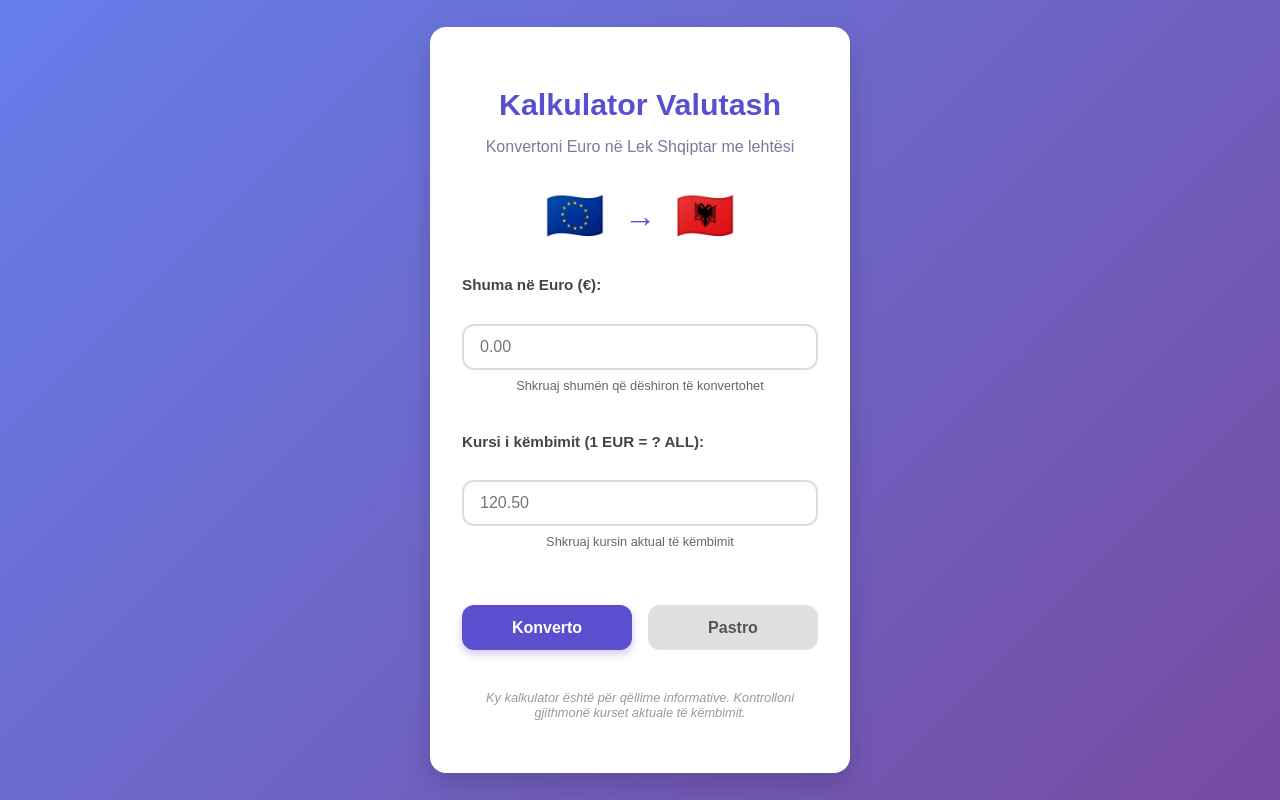
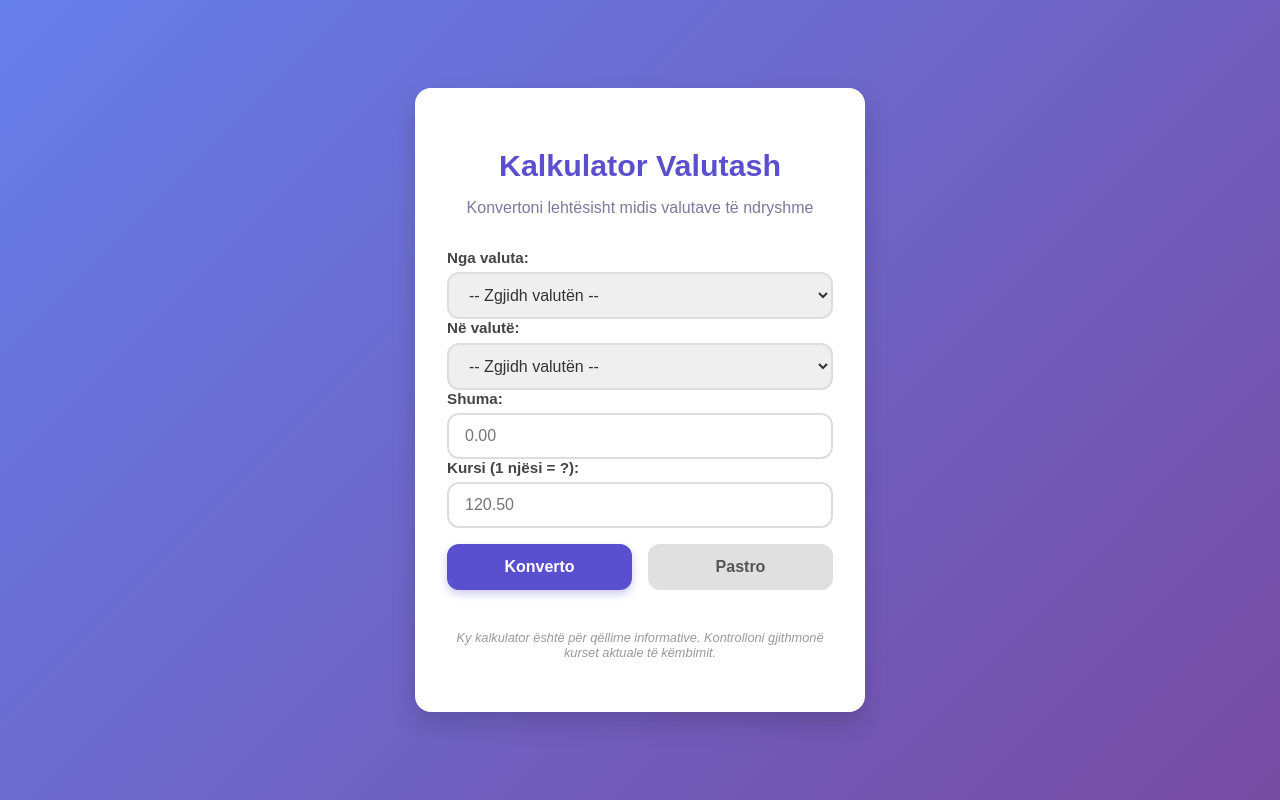
Before and after one commit to mekitamardedaj66-afk/Klasa-13-F, a PHP site: page / in a window 1280 px wide. Run offline with PHP 8.4, Linux system fonts and the light colour scheme.

Commit message:
shtimi i valutave te ndryshme

```diff
--- a/index.php
+++ b/index.php
@@ -7,19 +7,23 @@ $showResult = false;
 
 if ($_SERVER['REQUEST_METHOD'] === 'POST') {
     if (isset($_POST['reset'])) {
-        // Reset - thjesht mos bëjmë asgjë, do pastrohen fushat
+        // Reset - nuk bën asgjë, fushat do pastrohen në HTML
     } else {
-        $euroValue = filter_input(INPUT_POST, 'euro', FILTER_VALIDATE_FLOAT);
-        $rateValue = filter_input(INPUT_POST, 'koeficienti', FILTER_VALIDATE_FLOAT);
+        $fromCurrency = $_POST['fromCurrency'] ?? '';
+        $toCurrency = $_POST['toCurrency'] ?? '';
+        $amount = filter_input(INPUT_POST, 'amount', FILTER_VALIDATE_FLOAT);
+        $rate = filter_input(INPUT_POST, 'rate', FILTER_VALIDATE_FLOAT);
 
-        if ($euroValue === false || $rateValue === false || $euroValue < 0 || $rateValue <= 0) {
+        if ($amount === false || $rate === false || $amount < 0 || $rate <= 0) {
             $error = 'Ju lutem shkruani vlera valide (pozitive).';
+        } elseif (empty($fromCurrency) || empty($toCurrency)) {
+            $error = 'Zgjidhni valutën e duhur.';
         } else {
-            $lekValue = $euroValue * $rateValue;
-            $formattedLek = number_format($lekValue, 2, ',', ' ');
-            $formattedRate = number_format($rateValue, 2, ',', ' ');
-            $result = $formattedLek . ' ALL';
-            $rateInfo = "Kursi i këmbimit: 1 EUR = $formattedRate ALL";
+            $converted = $amount * $rate;
+            $formattedConverted = number_format($converted, 2, ',', ' ');
+            $formattedRate = number_format($rate, 2, ',', ' ');
+            $result = "$formattedConverted $toCurrency";
+            $rateInfo = "Kursi i këmbimit: 1 $fromCurrency = $formattedRate $toCurrency";
             $showResult = true;
         }
     }
@@ -30,12 +34,9 @@ if ($_SERVER['REQUEST_METHOD'] === 'POST') {
 <head>
     <meta charset="UTF-8" />
     <meta name="viewport" content="width=device-width, initial-scale=1" />
-    <title>Kalkulator Modern i Këmbimit Valutor</title>
+    <title>Kalkulator Valutash PHP</title>
     <style>
-        /* Reset bazik */
-        *, *::before, *::after {
-            box-sizing: border-box;
-        }
+        *, *::before, *::after { box-sizing: border-box; }
         body {
             margin: 0;
             font-family: 'Poppins', sans-serif;
@@ -51,7 +52,7 @@ if ($_SERVER['REQUEST_METHOD'] === 'POST') {
             background: #fff;
             border-radius: 16px;
             box-shadow: 0 12px 24px rgba(0,0,0,0.15);
-            max-width: 420px;
+            max-width: 450px;
             width: 100%;
             padding: 2.5rem 2rem;
             text-align: center;
@@ -67,24 +68,6 @@ if ($_SERVER['REQUEST_METHOD'] === 'POST') {
             color: #7a7a9d;
             font-weight: 500;
         }
-        .flags {
-            display: flex;
-            justify-content: center;
-            align-items: center;
-            gap: 1.2rem;
-            margin-bottom: 2rem;
-            font-size: 3rem;
-        }
-        .arrow {
-            font-size: 2rem;
-            color: #5a4fcf;
-            user-select: none;
-        }
-        form {
-            display: flex;
-            flex-direction: column;
-            gap: 1.5rem;
-        }
         label {
             font-weight: 600;
             color: #444;
@@ -93,7 +76,7 @@ if ($_SERVER['REQUEST_METHOD'] === 'POST') {
             margin-bottom: 0.4rem;
             font-size: 0.95rem;
         }
-        input[type="number"] {
+        select, input[type="number"] {
             width: 100%;
             padding: 0.75rem 1rem;
             border-radius: 12px;
@@ -103,7 +86,7 @@ if ($_SERVER['REQUEST_METHOD'] === 'POST') {
             font-weight: 500;
             color: #333;
         }
-        input[type="number"]:focus {
+        select:focus, input:focus {
             border-color: #5a4fcf;
             outline: none;
             box-shadow: 0 0 8px rgba(90, 79, 207, 0.4);
@@ -125,23 +108,10 @@ if ($_SERVER['REQUEST_METHOD'] === 'POST') {
             box-shadow: 0 4px 8px rgba(90, 79, 207, 0.3);
             color: white;
         }
-        button:active {
-            transform: scale(0.97);
-        }
-        .convert-btn {
-            background: #5a4fcf;
-        }
-        .convert-btn:hover {
-            background: #4a3eb8;
-        }
-        .reset-btn {
-            background: #e0e0e0;
-            color: #555;
-            box-shadow: none;
-        }
-        .reset-btn:hover {
-            background: #cfcfcf;
-        }
+        .convert-btn { background: #5a4fcf; }
+        .convert-btn:hover { background: #4a3eb8; }
+        .reset-btn { background: #e0e0e0; color: #555; box-shadow: none; }
+        .reset-btn:hover { background: #cfcfcf; }
         .result {
             margin-top: 2rem;
             background: #f3f4ff;
@@ -149,120 +119,79 @@ if ($_SERVER['REQUEST_METHOD'] === 'POST') {
             border-radius: 12px;
             padding: 1.5rem 1.8rem;
             text-align: left;
-            animation: fadeInUp 0.4s ease forwards;
             color: #2c2c54;
         }
-        .result-title {
-            font-weight: 700;
-            font-size: 1.3rem;
-            margin-bottom: 0.4rem;
-        }
-        .conversion-value {
-            font-size: 2rem;
-            font-weight: 800;
-            margin-bottom: 0.3rem;
-            color: #3b3b98;
-        }
-        .rate-info {
-            font-size: 0.95rem;
-            color: #6b6b9c;
-            font-weight: 600;
-        }
+        .result-title { font-weight: 700; font-size: 1.3rem; margin-bottom: 0.4rem; }
+        .conversion-value { font-size: 2rem; font-weight: 800; margin-bottom: 0.3rem; color: #3b3b98; }
+        .rate-info { font-size: 0.95rem; color: #6b6b9c; font-weight: 600; }
         .error {
-            margin-top: 1rem;
-            background: #ffe3e3;
-            border-left: 6px solid #e74c3c;
-            padding: 1rem 1.2rem;
-            border-radius: 12px;
-            color: #b83227;
-            font-weight: 600;
-            animation: fadeInUp 0.4s ease forwards;
+            margin-top: 1rem; background: #ffe3e3;
+            border-left: 6px solid #e74c3c; padding: 1rem 1.2rem;
+            border-radius: 12px; color: #b83227; font-weight: 600;
         }
         .disclaimer {
-            margin-top: 2.5rem;
-            font-size: 0.8rem;
-            color: #999;
-            font-style: italic;
-        }
-        @keyframes fadeInUp {
-            from {
-                opacity: 0;
-                transform: translateY(15px);
-            }
-            to {
-                opacity: 1;
-                transform: translateY(0);
-            }
-        }
-        @media (max-width: 480px) {
-            .container {
-                padding: 2rem 1.5rem;
-            }
-            .flags {
-                font-size: 2.5rem;
-            }
-            .conversion-value {
-                font-size: 1.6rem;
-            }
+            margin-top: 2.5rem; font-size: 0.8rem; color: #999; font-style: italic;
         }
     </style>
 </head>
 <body>
-    <main class="container" role="main" aria-label="Kalkulatori i këmbimit valutor Euro në Lek">
+<main class="container">
     <h1>Kalkulator Valutash</h1>
-        <p class="subtitle">Konvertoni Euro në Lek Shqiptar me lehtësi</p>
-        <div class="flags" aria-hidden="true">
-            <div>🇪🇺</div>
-            <div class="arrow">→</div>
-            <div>🇦🇱</div>
-        </div>
+    <p class="subtitle">Konvertoni lehtësisht midis valutave të ndryshme</p>
 
     <?php if ($error): ?>
-            <div class="error" role="alert"><?php echo htmlspecialchars($error); ?></div>
+        <div class="error"><?php echo htmlspecialchars($error); ?></div>
     <?php endif; ?>
 
-        <form method="POST" novalidate>
-            <label for="euro">Shuma në Euro (€):</label>
-            <input
-                type="number"
-                id="euro"
-                name="euro"
-                step="0.01"
-                min="0"
-                placeholder="0.00"
-                value="<?php echo isset($_POST['euro']) ? htmlspecialchars($_POST['euro']) : ''; ?>"
-                required
-                aria-required="true"
-                aria-describedby="euroHelp"
-            />
-            <small id="euroHelp" style="color:#666; font-size:0.8rem; margin-top:-1rem; margin-bottom:1rem; display:block;">Shkruaj shumën që dëshiron të konvertohet</small>
+    <form method="POST">
+        <label for="fromCurrency">Nga valuta:</label>
+        <select id="fromCurrency" name="fromCurrency" required>
+            <option value="">-- Zgjidh valutën --</option>
+            <option value="EUR" <?= (($_POST['fromCurrency'] ?? '')=='EUR')?'selected':'' ?>>🇪🇺 EUR - Euro</option>
+            <option value="USD" <?= (($_POST['fromCurrency'] ?? '')=='USD')?'selected':'' ?>>🇺🇸 USD - Dollar Amerikan</option>
+            <option value="CAD" <?= (($_POST['fromCurrency'] ?? '')=='CAD')?'selected':'' ?>>🇨🇦 CAD - Dollar Kanadez</option>
+            <option value="AUD" <?= (($_POST['fromCurrency'] ?? '')=='AUD')?'selected':'' ?>>🇦🇺 AUD - Dollar Australian</option>
+            <option value="NZD" <?= (($_POST['fromCurrency'] ?? '')=='NZD')?'selected':'' ?>>🇳🇿 NZD - Dollar Zelanda e Re</option>
+            <option value="GBP" <?= (($_POST['fromCurrency'] ?? '')=='GBP')?'selected':'' ?>>🇬🇧 GBP - Pound Britanik</option>
+            <option value="CHF" <?= (($_POST['fromCurrency'] ?? '')=='CHF')?'selected':'' ?>>🇨🇭 CHF - Franga Zviceriane</option>
+            <option value="SEK" <?= (($_POST['fromCurrency'] ?? '')=='SEK')?'selected':'' ?>>🇸🇪 SEK - Korona Suedeze</option>
+            <option value="DKK" <?= (($_POST['fromCurrency'] ?? '')=='DKK')?'selected':'' ?>>🇩🇰 DKK - Korona Daneze</option>
+            <option value="NOK" <?= (($_POST['fromCurrency'] ?? '')=='NOK')?'selected':'' ?>>🇳🇴 NOK - Korona Norvegjese</option>
+            <option value="JPY" <?= (($_POST['fromCurrency'] ?? '')=='JPY')?'selected':'' ?>>🇯🇵 JPY - Jen Japonez</option>
+            <option value="CNY" <?= (($_POST['fromCurrency'] ?? '')=='CNY')?'selected':'' ?>>🇨🇳 CNY - Yuan Kinez</option>
+            <option value="TRY" <?= (($_POST['fromCurrency'] ?? '')=='TRY')?'selected':'' ?>>🇹🇷 TRY - Lira Turke</option>
+            <option value="HUF" <?= (($_POST['fromCurrency'] ?? '')=='HUF')?'selected':'' ?>>🇭🇺 HUF - Forint Hungarez</option>
+            <option value="ALL" <?= (($_POST['fromCurrency'] ?? '')=='ALL')?'selected':'' ?>>🇦🇱 ALL - Lek Shqiptar</option>
+        </select>
 
-            <label for="koeficienti">Kursi i këmbimit (1 EUR = ? ALL):</label>
-            <input
-                type="number"
-                id="koeficienti"
-                name="koeficienti"
-                step="0.01"
-                min="0.01"
-                placeholder="120.50"
-                value="<?php echo isset($_POST['koeficienti']) ? htmlspecialchars($_POST['koeficienti']) : ''; ?>"
-                required
-                aria-required="true"
-                aria-describedby="rateHelp"
-            />
-            <small id="rateHelp" style="color:#666; font-size:0.8rem; margin-top:-1rem; margin-bottom:1rem; display:block;">Shkruaj kursin aktual të këmbimit</small>
+        <label for="toCurrency">Në valutë:</label>
+        <select id="toCurrency" name="toCurrency" required>
+            <option value="">-- Zgjidh valutën --</option>
+            <option value="ALL" <?= (($_POST['toCurrency'] ?? '')=='ALL')?'selected':'' ?>>🇦🇱 ALL - Lek Shqiptar</option>
+            <option value="EUR" <?= (($_POST['toCurrency'] ?? '')=='EUR')?'selected':'' ?>>🇪🇺 EUR - Euro</option>
+            <option value="USD" <?= (($_POST['toCurrency'] ?? '')=='USD')?'selected':'' ?>>🇺🇸 USD - Dollar Amerikan</option>
+            <option value="GBP" <?= (($_POST['toCurrency'] ?? '')=='GBP')?'selected':'' ?>>🇬🇧 GBP - Pound Britanik</option>
+        </select>
+
+        <label for="amount">Shuma:</label>
+        <input type="number" id="amount" name="amount" step="0.01" min="0" placeholder="0.00"
+               value="<?php echo isset($_POST['amount']) ? htmlspecialchars($_POST['amount']) : ''; ?>" required>
+
+        <label for="rate">Kursi (1 njësi = ?):</label>
+        <input type="number" id="rate" name="rate" step="0.01" min="0.01" placeholder="120.50"
+               value="<?php echo isset($_POST['rate']) ? htmlspecialchars($_POST['rate']) : ''; ?>" required>
 
         <div class="buttons">
-                <button type="submit" name="submit" class="convert-btn" aria-label="Konverto valutat">Konverto</button>
-                <button type="submit" name="reset" class="reset-btn" aria-label="Pastro fushat">Pastro</button>
+            <button type="submit" name="submit" class="convert-btn">Konverto</button>
+            <button type="submit" name="reset" class="reset-btn">Pastro</button>
         </div>
     </form>
 
     <?php if ($showResult): ?>
-            <section class="result" aria-live="polite" aria-atomic="true">
+        <section class="result">
             <div class="result-title">Rezultati:</div>
-                <div class="conversion-value"><?php echo htmlspecialchars($result); ?></div>
-                <div class="rate-info"><?php echo htmlspecialchars($rateInfo); ?></div>
+            <div class="conversion-value"><?= htmlspecialchars($result) ?></div>
+            <div class="rate-info"><?= htmlspecialchars($rateInfo) ?></div>
         </section>
     <?php endif; ?>
 
```
Lines whose indentation alone changed are shown as unchanged.
